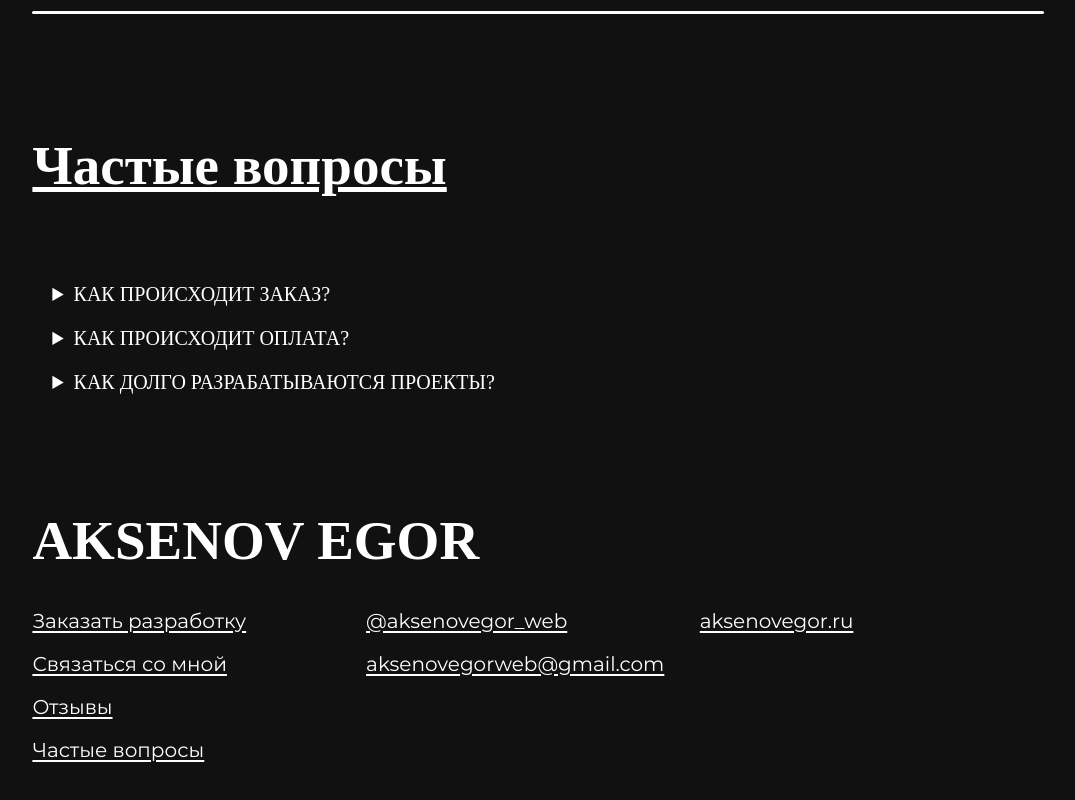
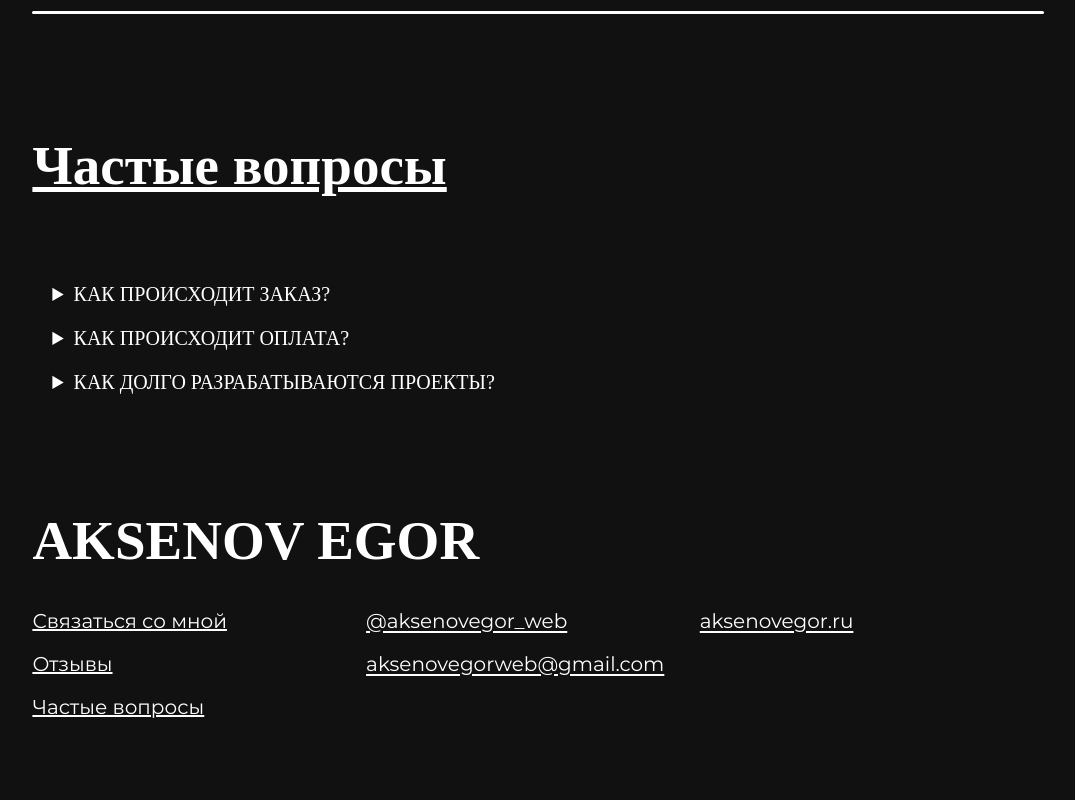
Before and after one commit to Egor3011/EgorAksenov, a Vue app in the folder frontend/: page / in a window 1280 px wide. Shown: the part 4460-5260 px from the top of the page, without its empty margins (102-1177 px from the left). Built offline with nearby package versions, Linux system fonts and the light colour scheme; a web font is replaced by a local one.

Commit message:
fix: scrol from footer

```diff
--- a/frontend/src/components/Footer.vue
+++ b/frontend/src/components/Footer.vue
@@ -3,17 +3,16 @@
     <div style="display: flex; flex-wrap: wrap;" class="footerContainer">
 
         <div class="links itemFooter">
-            <a href="#orderdevelopment">Заказать разработку</a>
-            <a href="#connectWithMe">Связаться со мной</a>
-            <a href="#reviews">Отзывы</a>
-            <a href="#faq">Частые вопросы</a>
+            <button @click="scrolToById('connectWithMe')">Связаться со мной</button>
+            <button @click="scrolToById('reviews')">Отзывы</button>
+            <button @click="scrolToById('faq')">Частые вопросы</button>
         </div>
         <div class="myContacts itemFooter">
             <a href=" https://t.me/aksenovegor_web" target="_blank">@aksenovegor_web</a>
             <a href="" target="_blank">aksenovegorweb@gmail.com</a>
         </div>
         <div class="myContacts itemFooter">
-            <a href="">aksenovegor.ru</a>
+            <a href="aksenovegor.ru">aksenovegor.ru</a>
         </div>
     </div>
 
@@ -30,6 +29,32 @@ a {
     width: 33%;
     min-width: 320px;
     margin-bottom: 40px;
+    button {
+        display: block;
+        margin: 0%;
+        margin-bottom: 19px;
+        color: var(--textMain);
+
+        border: none;
+        background: none;
+
+        text-decoration: underline;
+        font-family: "Montserrat-Regular";
+
+        text-align: start;
+        align-items: start;
+
+        width: auto;
+        height: auto;
+
+        padding: 0;
+
+        transition: .2s;
+    }
+    button:hover {
+        color: var(--textSecond);
+        transition: .1s;
+    }
 }
 
 @media(max-width: 1024px) {
@@ -38,3 +63,14 @@ a {
     }
 }
 </style>
+
+<script setup>
+
+const scrolToById = (idTo) => {
+    const element = document.getElementById(idTo);
+    element.scrollIntoView({
+            behavior: 'smooth',
+            block: 'start'
+        });
+}
+</script>
```
